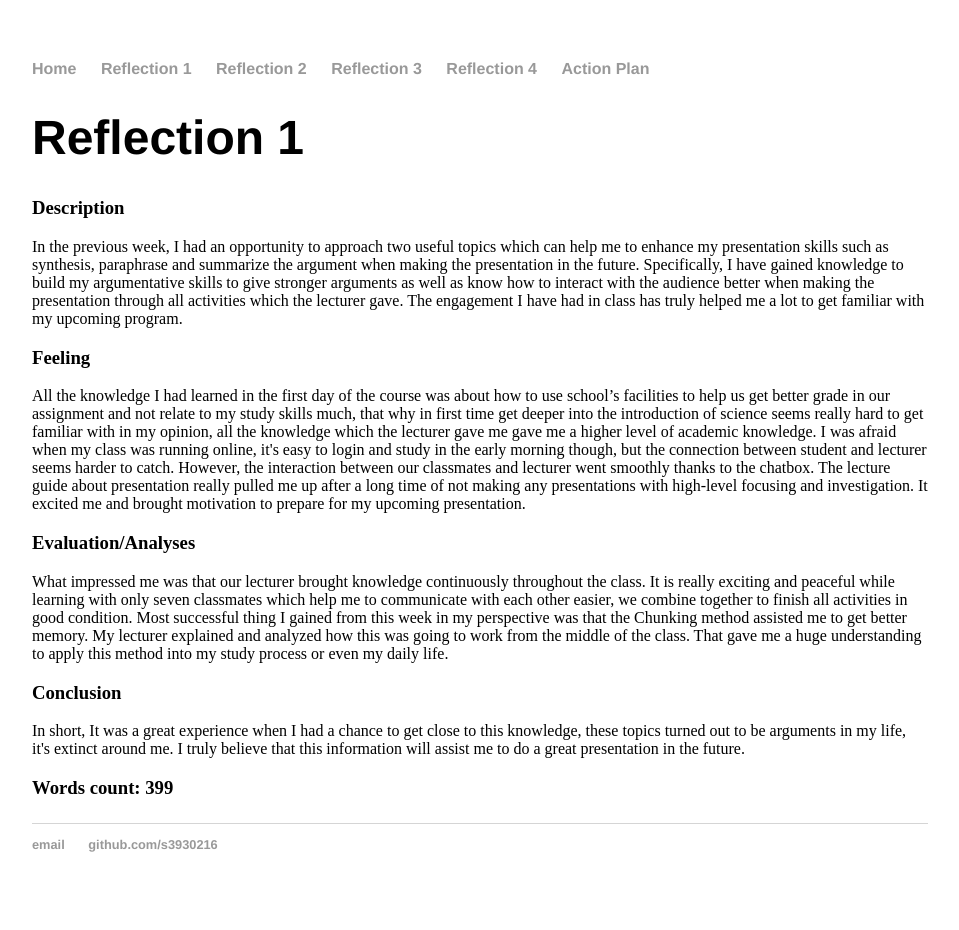
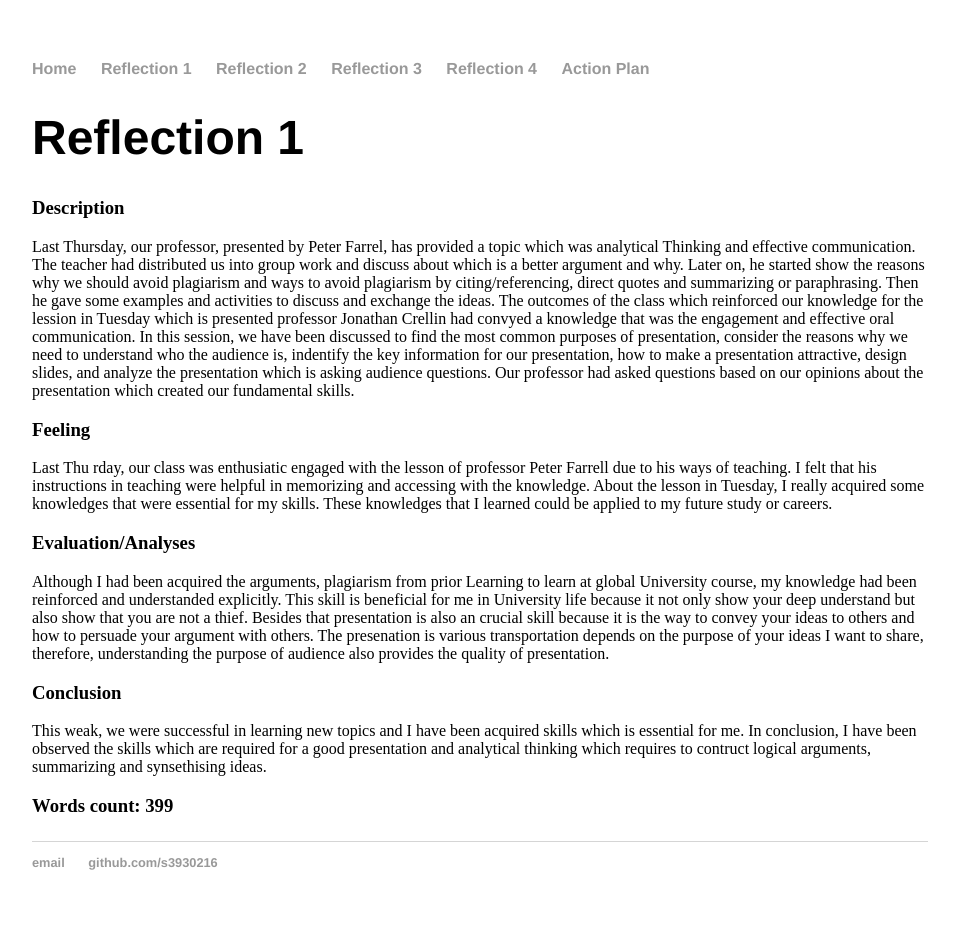
Before and after one commit to kang165/s3930216.github.io, a Jekyll site: the page built from about/index.html, in a window 1280 px wide. Shown: the whole page, without its empty margins (160-1119 px from the left). Built offline with Jekyll 4.4.1, drawn with Linux system fonts in a browser that asks for light colours.

Commit message:
Update index.html

```diff
--- a/about/index.html
+++ b/about/index.html
@@ -6,17 +6,13 @@ title: Reflection 1
 	<h1>{{ page.title }}</h1>
 
 <h3>Description</h3>
-In the previous week, I had an opportunity to approach two useful topics which can help me to enhance my presentation skills such as synthesis, paraphrase and summarize the argument when making the presentation in the future. Specifically, I have gained knowledge to build my argumentative skills to give stronger arguments as well as know how to interact with the audience better when making the presentation through all activities which the lecturer gave. The engagement I have had in class has truly helped me a lot to get familiar with my upcoming program. <space>
-
+Last Thursday, our professor, presented by Peter Farrel, has provided a topic which was analytical Thinking and effective communication. The teacher had distributed us into group work and discuss about which is a better argument and why. Later on, he started show the reasons why we should avoid plagiarism and ways to avoid plagiarism by citing/referencing, direct quotes and summarizing or paraphrasing. Then he gave some examples and activities to discuss and exchange the ideas. The outcomes of the class which reinforced our knowledge for the lession in Tuesday which is presented professor Jonathan Crellin had convyed a knowledge that was the engagement and effective oral communication. In this session, we have been discussed to find the most common purposes of presentation, consider the reasons why we need to understand who the audience is, indentify the key information for our presentation, how to make a presentation attractive, design slides, and analyze the presentation which is asking audience questions. Our professor had asked  questions based on our opinions about the presentation which created our fundamental skills.
 	<h3>Feeling</h3>
-All the knowledge I had learned in the first day of the course was about how to use school’s facilities to help us get better grade in our assignment and not relate to my study skills much, that why in first time get deeper into the introduction of science seems really hard to get familiar with in my opinion, all the knowledge which the lecturer gave me gave me a higher level of academic knowledge. I was afraid when my class was running online, it's easy to login and study in the early morning though, but the connection between student and lecturer seems harder to catch. However, the interaction between our classmates and lecturer went smoothly thanks to the chatbox. The lecture guide about presentation really pulled me up after a long time of not making any presentations with high-level focusing and investigation. It excited me and brought motivation to prepare for my upcoming presentation.<space>
-
+Last Thu rday, our class was enthusiatic engaged with the lesson of  professor Peter Farrell due to his ways of teaching. I felt that his instructions in teaching were helpful in memorizing and accessing with the knowledge. About the lesson in Tuesday, I really acquired some knowledges that were essential for my skills. These knowledges that I learned could be applied to my future study or careers.
 	<h3>Evaluation/Analyses</h3>
-What impressed me was that our lecturer brought knowledge continuously throughout the class. It is really exciting and peaceful while learning with only seven classmates which help me to communicate with each other easier, we combine together to finish all activities in good condition. Most successful thing I gained from this week in my perspective was that the Chunking method assisted me to get better memory. My lecturer explained and analyzed how this was going to work from the middle of the class. That gave me a huge understanding to apply this method into my study process or even my daily life.<space>
-
+Although I had been acquired the arguments, plagiarism from prior Learning to learn at global University course, my knowledge had been reinforced and understanded explicitly. This skill is beneficial for me in University life because it not only show your deep understand  but also show that you are not a thief. Besides that presentation is also an crucial skill because it is the way to convey your ideas to others and how to persuade your argument with others. The presenation is various transportation depends on the purpose of your ideas I want to share, therefore, understanding the purpose of audience also provides the quality of presentation.
 	<h3>Conclusion</h3>
-In short, It was a great experience when I had a chance to get close to this knowledge, these topics turned out to be arguments in my life, it's extinct around me. I truly believe that this information will assist me to do a great presentation in the future.<space>
-
+This weak, we were successful in learning new topics and I have been acquired skills which is essential for me. In conclusion, I have been observed the skills which are required for a good presentation and analytical thinking which requires to contruct  logical arguments, summarizing and synsethising ideas.
 	<space><h3>Words count: 399</h3><space>
 </p>
 
```
